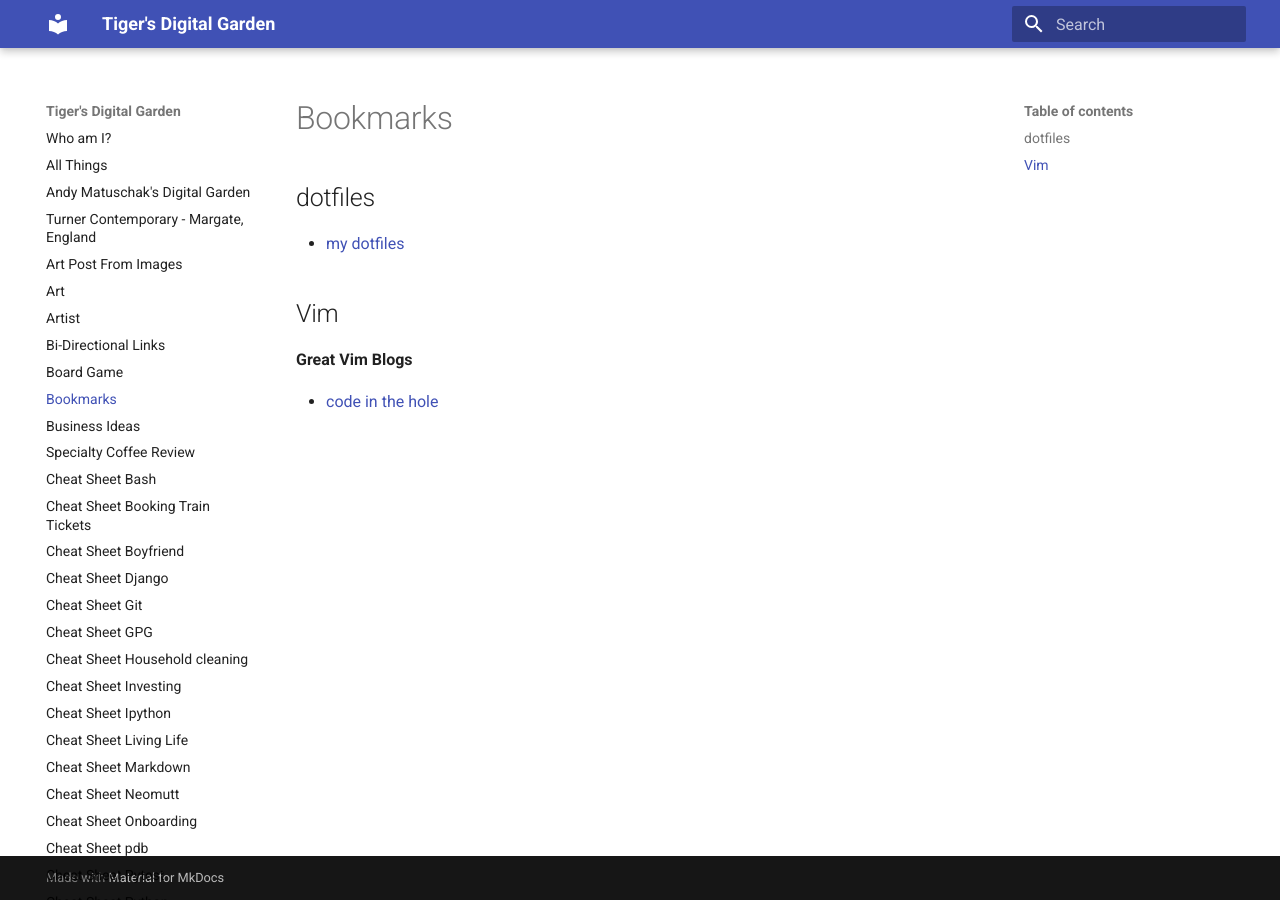
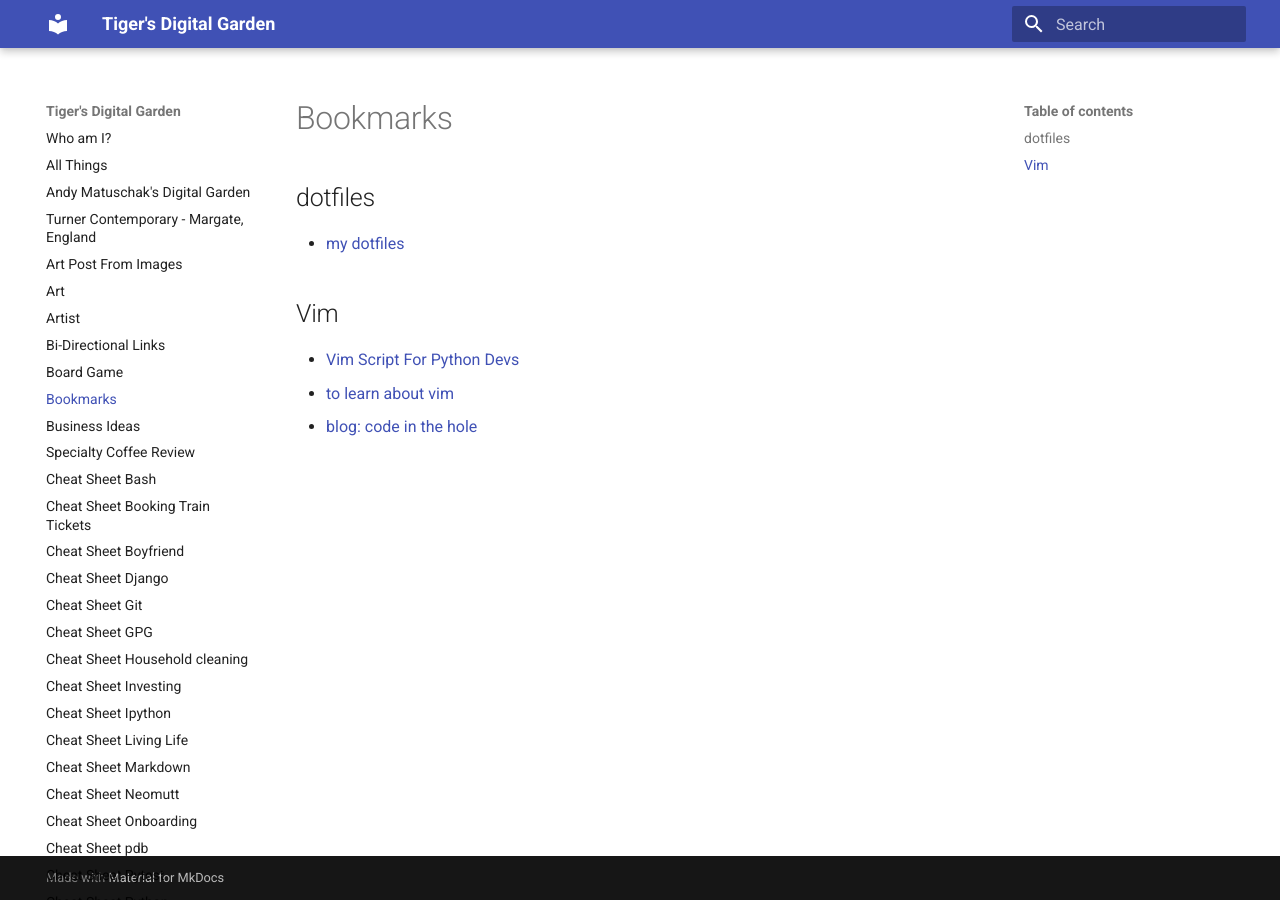
Before and after one commit to ynotstartups/notes, an MkDocs documentation site: the page built from notes/bookmarks.md, in a window 1280 px wide. Built offline with MkDocs 1.6.1 and Material for MkDocs 9.7.7, drawn with Linux system fonts in a browser that asks for light colours.

Commit message:
add vim bookmarks

```diff
--- a/notes/bookmarks.md
+++ b/notes/bookmarks.md
@@ -6,6 +6,6 @@
 
 ## Vim
 
-**Great Vim Blogs**
-
-- [code in the hole](https://codeinthehole.com/tips/vim-lists/)
+- [Vim Script For Python Devs](https://github.com/yegappan/VimScriptForPythonDevelopers/blob/master/VimScriptForPythonDevelopers.MD#timers)
+- [to learn about vim](https://gist.github.com/romainl/4b9f139d2a8694612b924322de1025ce)
+- [blog: code in the hole](https://codeinthehole.com/tips/vim-lists/)
```
